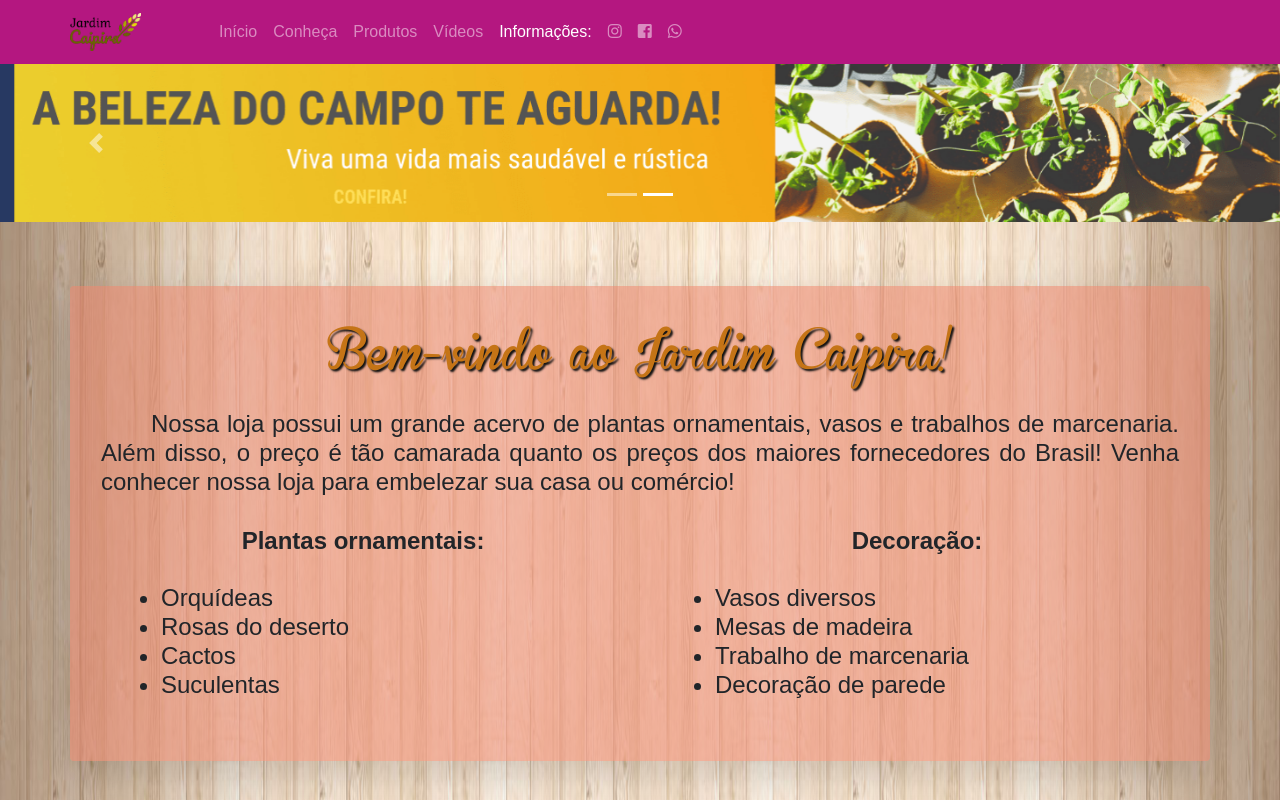
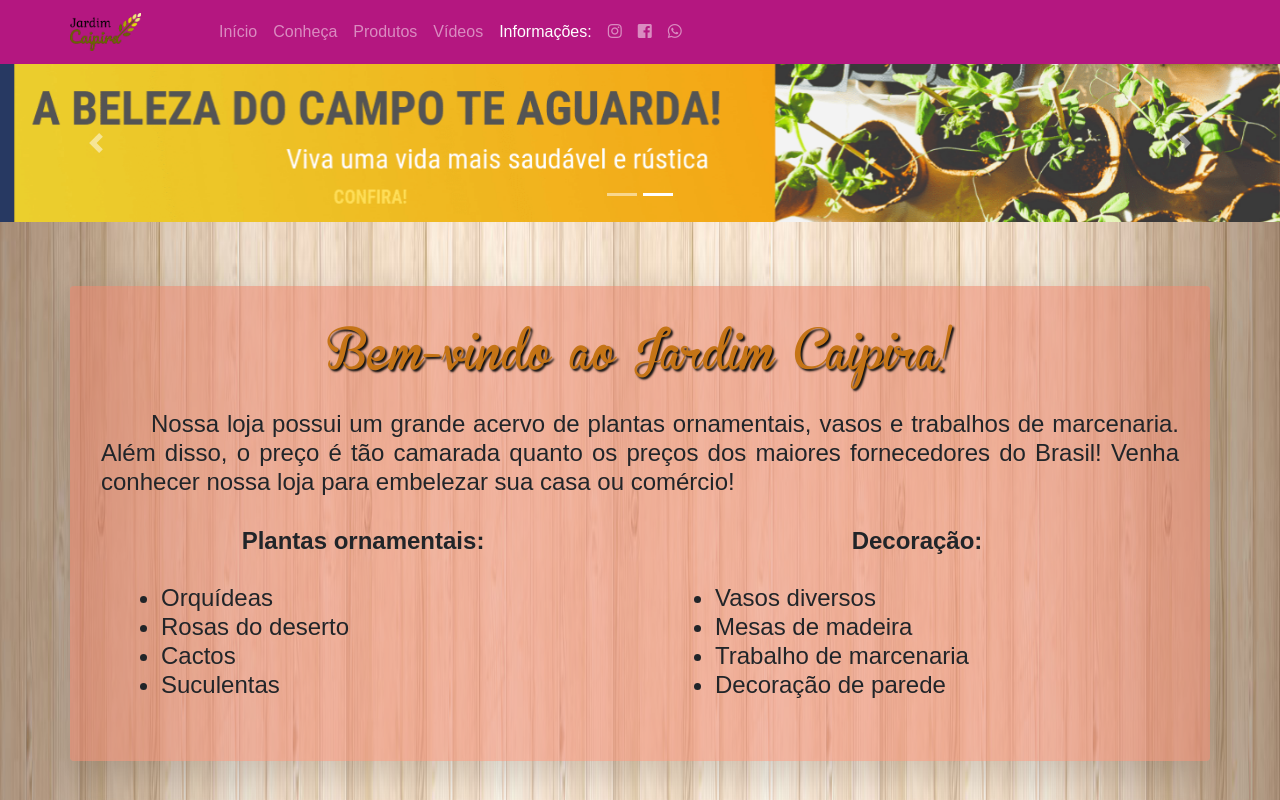
Before and after one commit to Brenaoxline/frontend-jardimcaipira, a plain HTML site: page index.html in a window 1280 px wide. Shown: the top 800 px of the page. Drawn offline with nearby package versions, Linux system fonts and the light colour scheme.

Commit message:
Consertando background

```diff
--- a/style.css
+++ b/style.css
@@ -13,7 +13,7 @@ body, html {
 .bgimage{
     background-image: url(images/background.jpeg);
     background-repeat: no-repeat;
-    background-size: 100% 3000px;
+    background-size: 100% 6000px;
 }
 
 .bgcolor1 {
```
